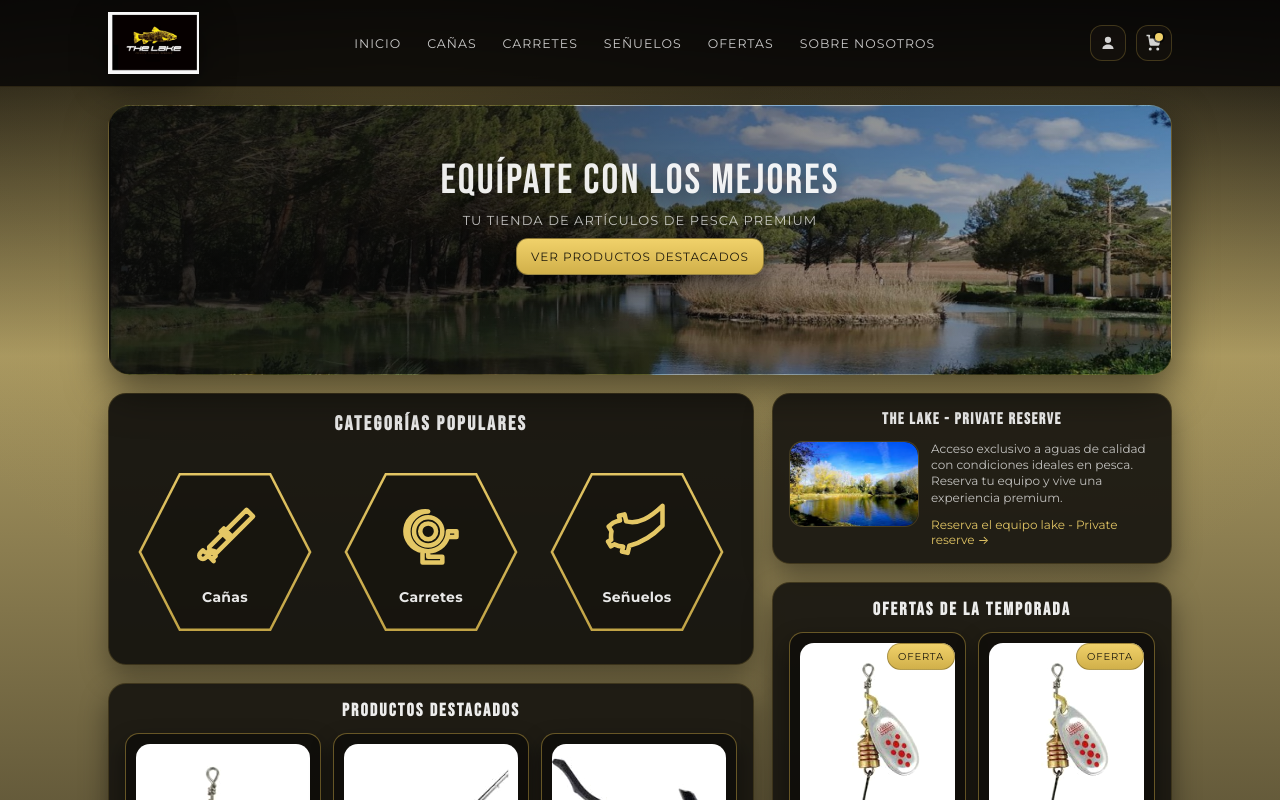
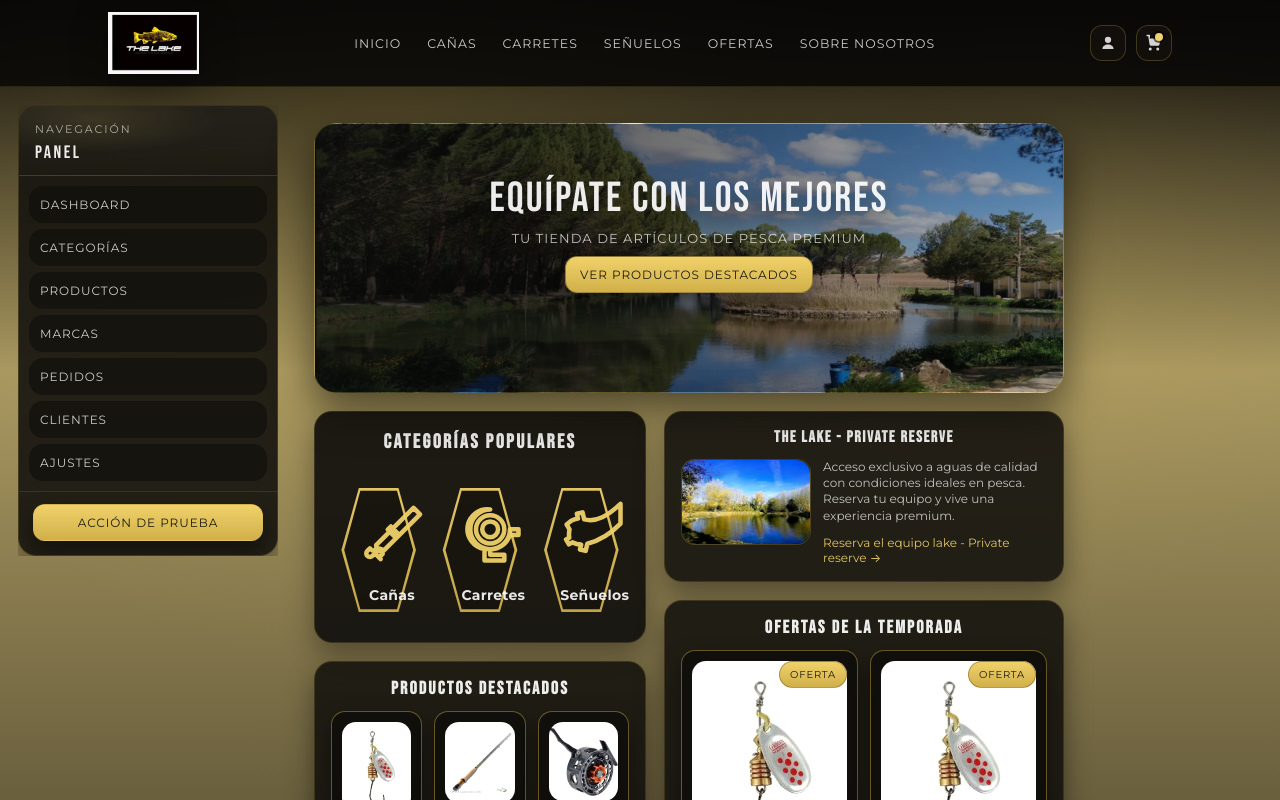
Before and after one commit to RubenZubicoa/Tienda-pesca, an Angular app: page / in a window 1280 px wide. Shown: the top 800 px of the page. Built offline with nearby package versions, Linux system fonts and the light colour scheme.

Commit message:
feat: add sidenav

```diff
--- a/src/app/app.html
+++ b/src/app/app.html
@@ -1,7 +1,15 @@
 <div class="page">
   <app-header></app-header>
 
-  <router-outlet></router-outlet>
+  <div class="app-shell">
+    <aside class="app-shell__sidenav" aria-label="Barra lateral">
+      <app-sidenav></app-sidenav>
+    </aside>
+
+    <div class="app-shell__main">
+      <router-outlet></router-outlet>
+    </div>
+  </div>
 
   <app-footer></app-footer>
 </div>
--- a/src/app/app.scss
+++ b/src/app/app.scss
@@ -24,11 +24,38 @@
     linear-gradient(180deg, #060504 0%, var(--bg) 25%, #070606 100%);
 }
 
+.app-shell {
+  max-width: 1100px;
+  // margin: 0 auto;
+  padding: 18px 18px 40px;
+  display: grid;
+  grid-template-columns: 260px minmax(0, 1fr);
+  gap: 18px;
+  align-items: start;
+}
+
+.app-shell__sidenav {
+  position: sticky;
+  top: 92px; /* debajo del header sticky */
+  max-height: calc(100dvh - 110px);
+  overflow: auto;
+}
+
+.app-shell__main {
+  min-width: 0;
+}
+
+.app-shell__main .content {
+  max-width: none;
+  margin: 0;
+  padding: 0;
+}
+
 
 
 
 .content {
-  max-width: 1100px;
+  // max-width: 1100px;
   margin: 0 auto;
   padding: 18px 18px 40px;
 }
@@ -507,6 +534,14 @@
   .panel {
     padding: 14px;
   }
+
+  .app-shell {
+    grid-template-columns: 1fr;
+  }
+
+  .app-shell__sidenav {
+    display: none;
+  }
 }
 
 @media (max-width: 720px) {
--- a/src/app/app.ts
+++ b/src/app/app.ts
@@ -2,12 +2,13 @@ import { Component } from '@angular/core';
 import { Header } from './core/components/header/header';
 import { Footer } from './core/components/footer/footer';
 import { RouterOutlet } from '@angular/router';
+import { Sidenav } from './core/components/sidenav/sidenav';
 
 @Component({
   selector: 'app-root',
   templateUrl: './app.html',
   styleUrl: './app.scss',
-  imports: [Header, Footer, RouterOutlet]
+  imports: [Header, Footer, Sidenav, RouterOutlet]
 })
 export class App {
 
--- /dev/null
+++ b/src/app/core/components/sidenav/sidenav.html
@@ -0,0 +1,16 @@
+<nav class="sidenav" aria-label="Menú lateral">
+  <div class="sidenav__header">
+    <p class="sidenav__kicker">NAVEGACIÓN</p>
+    <p class="sidenav__title">Panel</p>
+  </div>
+
+  <div class="sidenav__group" aria-label="Secciones">
+    @for (item of items; track item.label) {
+      <a class="sidenav__link" [href]="item.href">{{ item.label }}</a>
+    }
+  </div>
+
+  <div class="sidenav__footer" aria-label="Accesos">
+    <a class="sidenav__cta" href="#">Acción de prueba</a>
+  </div>
+</nav>
--- /dev/null
+++ b/src/app/core/components/sidenav/sidenav.scss
@@ -0,0 +1,82 @@
+.sidenav {
+  border-radius: 18px;
+  border: 1px solid rgba(209, 176, 74, 0.18);
+  background: rgba(24, 22, 17, 0.92);
+  box-shadow: 0 12px 28px rgba(0, 0, 0, 0.4);
+  overflow: hidden;
+  display: grid;
+}
+
+.sidenav__header {
+  padding: 16px 16px 12px;
+  background:
+    radial-gradient(80% 80% at 30% 20%, rgba(240, 209, 106, 0.12), transparent 60%),
+    linear-gradient(180deg, rgba(255, 255, 255, 0.04), rgba(0, 0, 0, 0));
+  border-bottom: 1px solid rgba(209, 176, 74, 0.14);
+}
+
+.sidenav__kicker {
+  margin: 0;
+  font-size: 11px;
+  letter-spacing: 0.18em;
+  text-transform: uppercase;
+  color: rgba(255, 255, 255, 0.6);
+}
+
+.sidenav__title {
+  margin: 6px 0 0;
+  font-family: 'Bebas Neue', system-ui, sans-serif;
+  font-size: 18px;
+  letter-spacing: 0.14em;
+}
+
+.sidenav__group {
+  display: grid;
+  padding: 10px;
+  gap: 6px;
+}
+
+.sidenav__link {
+  text-decoration: none;
+  color: rgba(255, 255, 255, 0.78);
+  font-size: 12px;
+  letter-spacing: 0.08em;
+  text-transform: uppercase;
+  padding: 10px 10px;
+  border-radius: 14px;
+  border: 1px solid transparent;
+  background: rgba(12, 11, 9, 0.55);
+  transition: 160ms ease;
+}
+
+.sidenav__link:hover {
+  color: rgba(255, 255, 255, 0.95);
+  border-color: rgba(209, 176, 74, 0.35);
+  box-shadow: 0 0 0 4px rgba(209, 176, 74, 0.12);
+}
+
+.sidenav__footer {
+  padding: 12px 14px 14px;
+  border-top: 1px solid rgba(209, 176, 74, 0.14);
+  display: grid;
+}
+
+.sidenav__cta {
+  text-decoration: none;
+  text-align: center;
+  border-radius: 12px;
+  border: 1px solid rgba(209, 176, 74, 0.35);
+  padding: 10px 12px;
+  font-size: 12px;
+  letter-spacing: 0.08em;
+  text-transform: uppercase;
+  color: rgba(0, 0, 0, 0.86);
+  background: linear-gradient(180deg, #f0d16a, #d1b04a);
+  box-shadow: 0 10px 20px rgba(0, 0, 0, 0.45);
+  transition: 160ms ease;
+}
+
+.sidenav__cta:hover {
+  transform: translateY(-1px);
+  box-shadow: 0 14px 26px rgba(0, 0, 0, 0.55);
+}
--- /dev/null
+++ b/src/app/core/components/sidenav/sidenav.ts
@@ -0,0 +1,19 @@
+import { Component } from '@angular/core';
+
+@Component({
+  selector: 'app-sidenav',
+  imports: [],
+  templateUrl: './sidenav.html',
+  styleUrl: './sidenav.scss',
+})
+export class Sidenav {
+  protected readonly items = [
+    { label: 'Dashboard', href: '#' },
+    { label: 'Categorías', href: '#' },
+    { label: 'Productos', href: '#' },
+    { label: 'Marcas', href: '#' },
+    { label: 'Pedidos', href: '#' },
+    { label: 'Clientes', href: '#' },
+    { label: 'Ajustes', href: '#' },
+  ] as const;
+}
```
